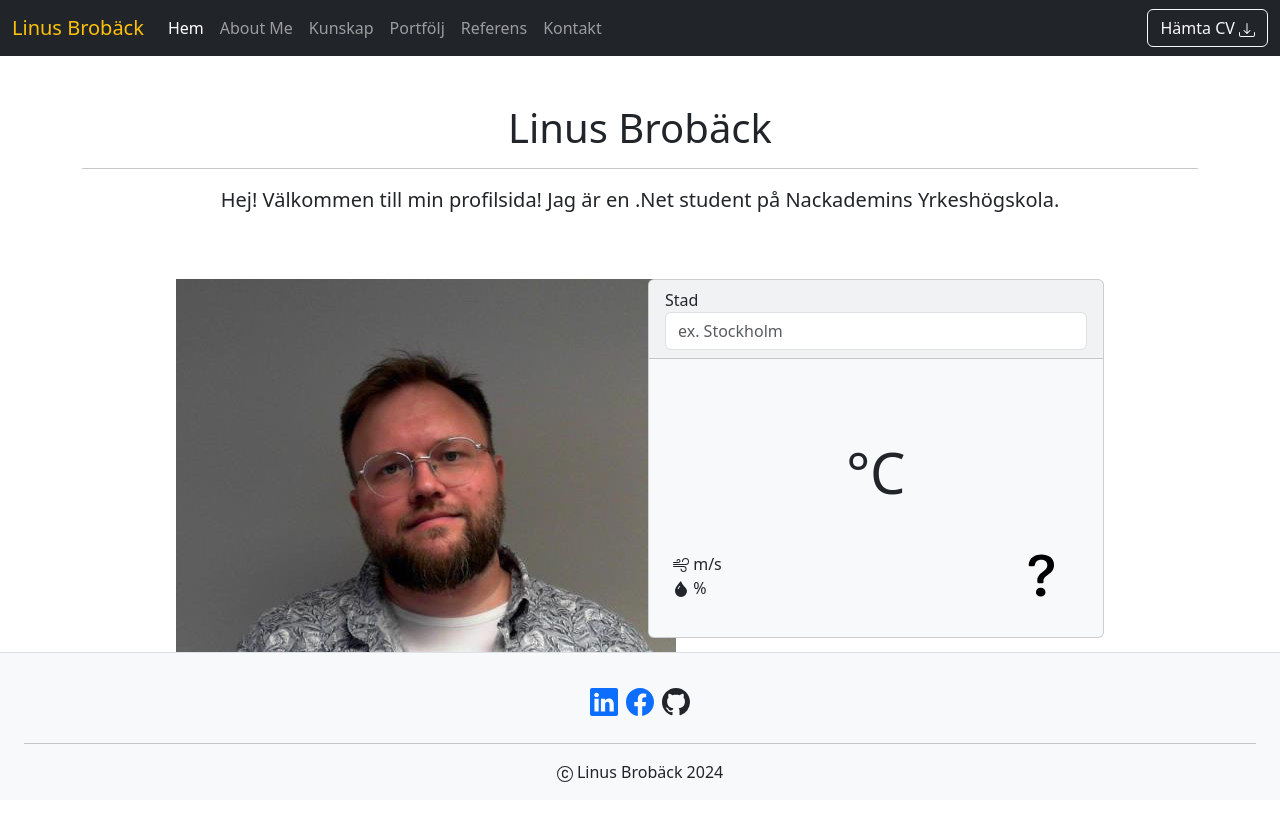
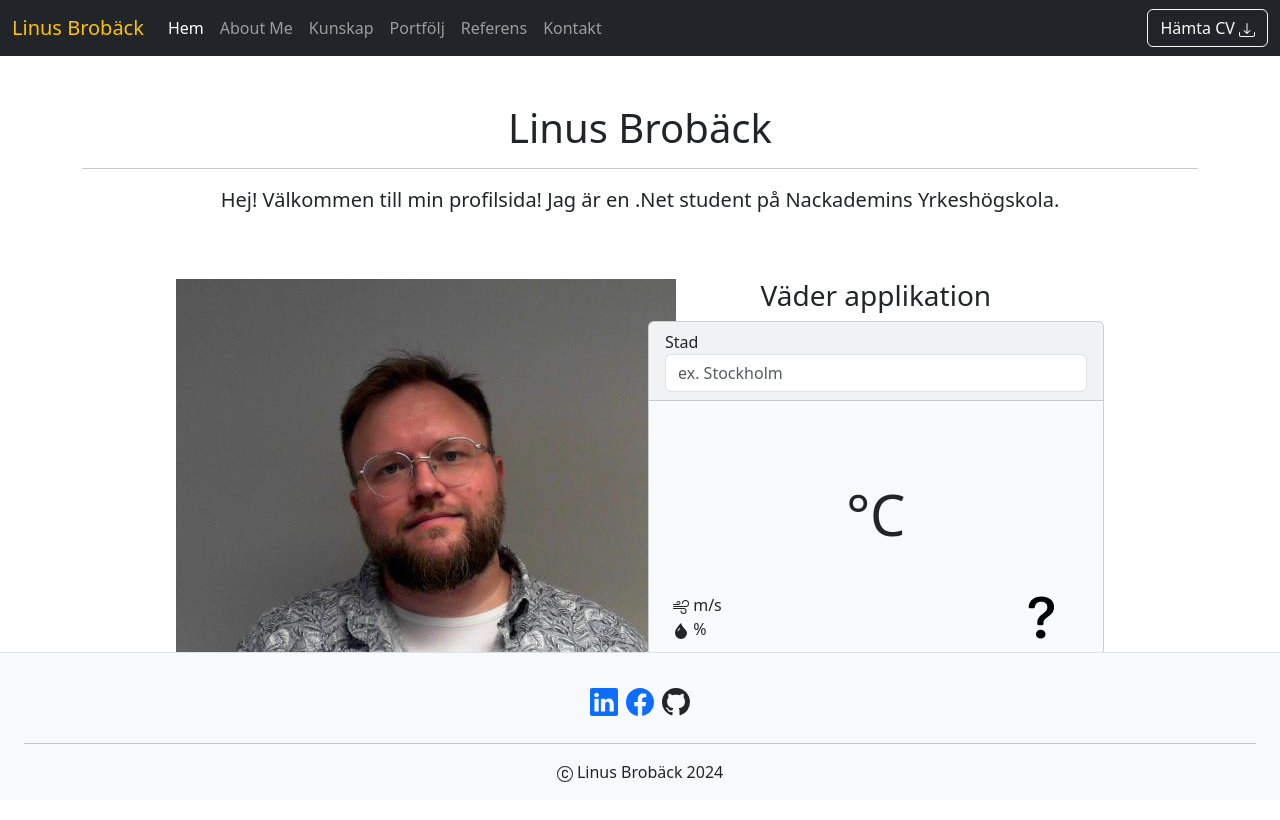
Before and after one commit to Limpan89/Portfolio, a React app in the folder portfolio/: page / in a window 1280 px wide. Shown: the top 820 px of the page. Built offline with nearby package versions, Linux system fonts and the light colour scheme; the HTML template or start-up script is replaced by a standard one.

Commit message:
added h3

```diff
--- a/portfolio/src/components/Home.jsx
+++ b/portfolio/src/components/Home.jsx
@@ -14,6 +14,7 @@ function Home() {
           <img src="./src/assets/ProfileImage.jpg" alt="Profilbild" />
         </div>
         <div className="col-md-8 col-lg-6 col-xl-5">
+          <h3 className="text-center">Väder applikation</h3>
           <WeatherCard />
         </div>
       </div>
```
